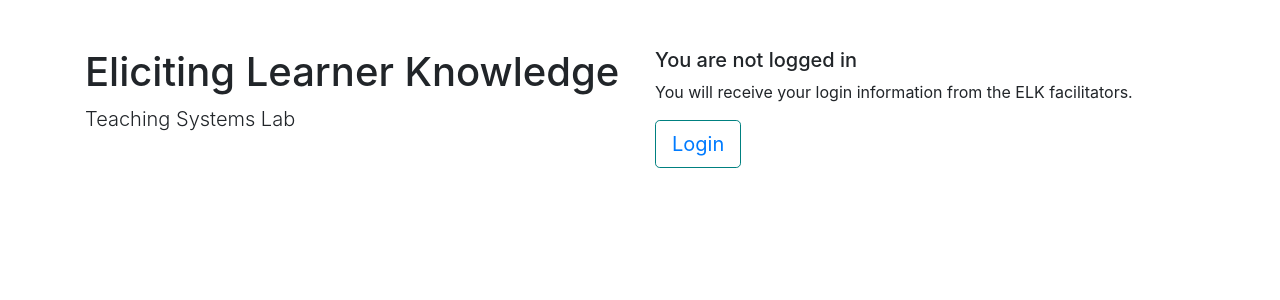
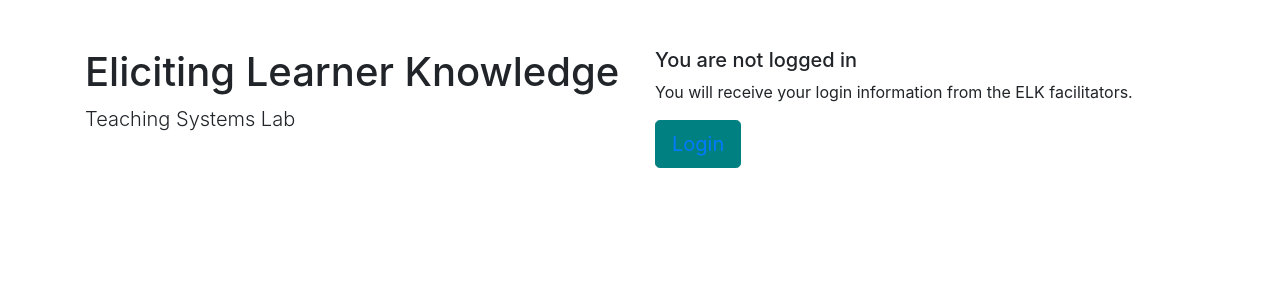
Before and after one commit to mit-teaching-systems-lab/newelk, a Django app: page / in a window 1280 px wide. Shown: the part 56-356 px from the top of the page. Run offline with Django 3.2, Linux system fonts and the light colour scheme; some libraries are stand-ins or nearby versions.

Commit message:
Changed button background to teal

```diff
--- a/accounts/templates/base.html
+++ b/accounts/templates/base.html
@@ -11,7 +11,7 @@
     <!-- Custom styles for this template -->
     <style>
         .btn {
-            background-color: white;
+            background-color: teal;
             border-color: teal;
             text-decoration: none;
         }
```
